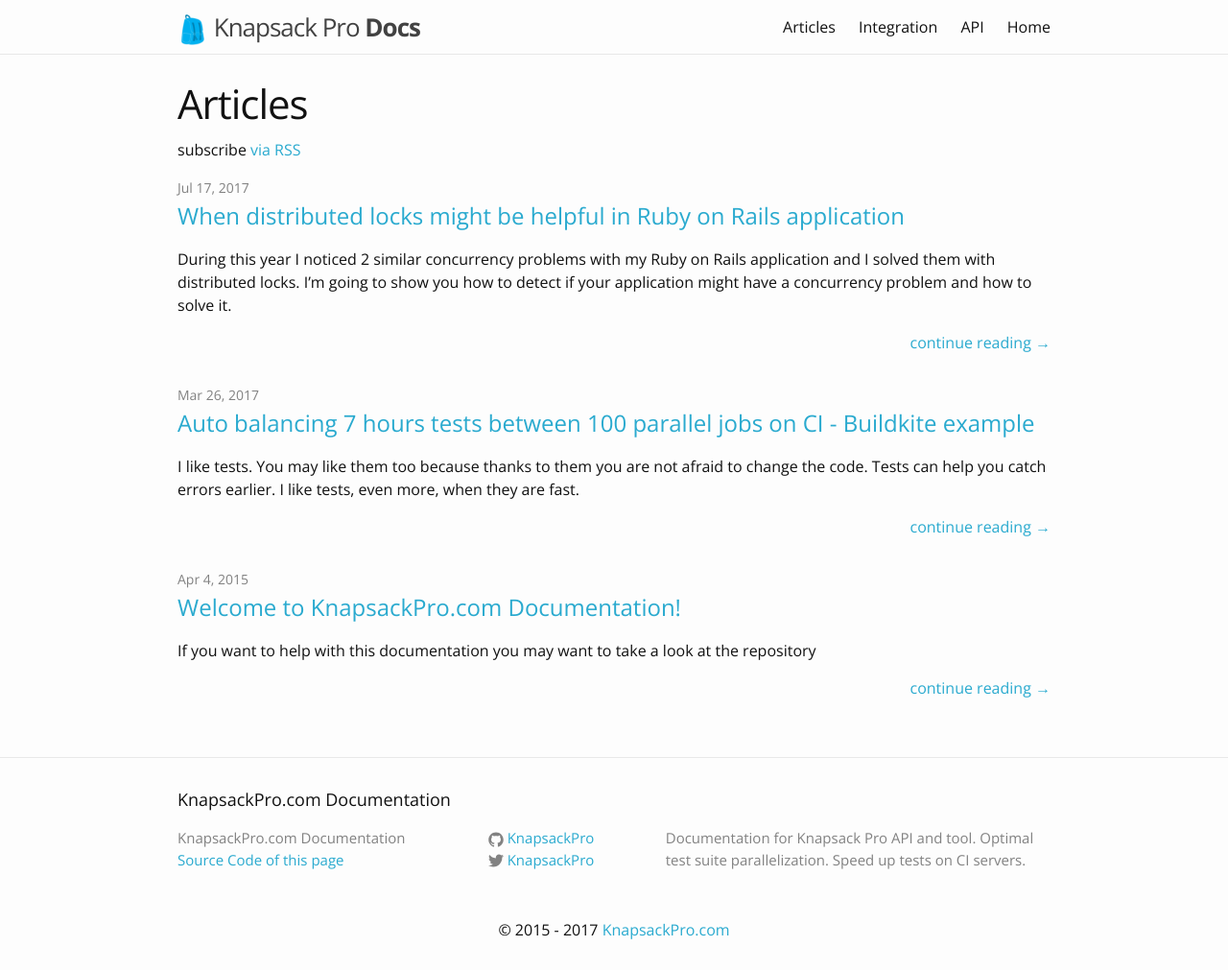
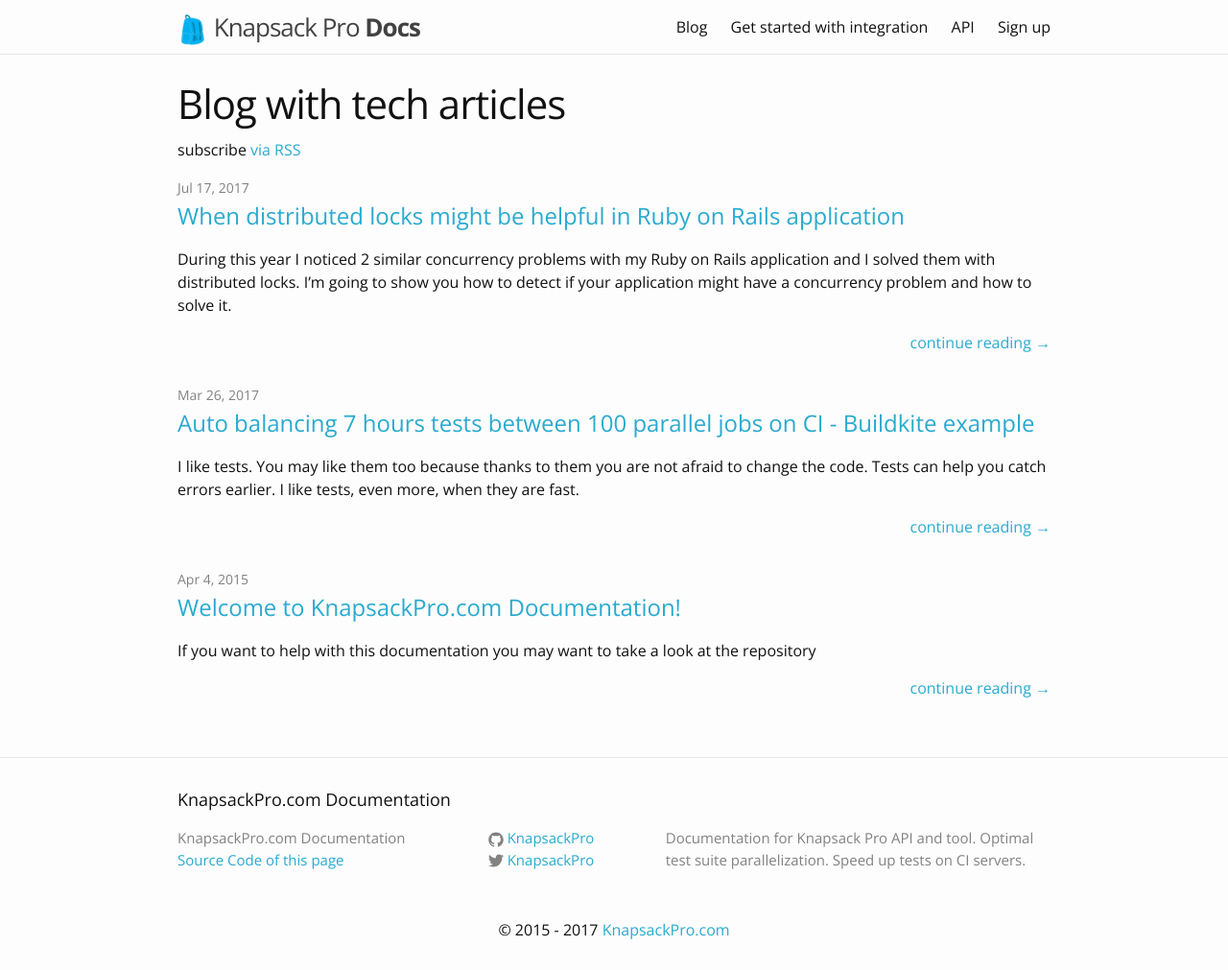
Before and after one commit to KnapsackPro/docs.knapsackpro.com, a Jekyll site: the page built from index.html, in a window 1280 px wide. Shown: the whole page at 96% size. Built offline with Jekyll 4.4.1, drawn with Linux system fonts in a browser that asks for light colours; nearby versions of some CDN libraries.

Commit message:
Better names for top navigation links and change articles to blog with tech articles

```diff
--- a/_includes/header.html
+++ b/_includes/header.html
@@ -2,9 +2,12 @@
 
   <div class="wrapper">
 
+    <a class="site-title" href="{{ site.knapsack_pro_url }}/">
+      <img src="/images/logo.png" alt="Knapsack Pro Documentation" width="32" height="32">
+      Knapsack Pro&nbsp;
+    </a>
     <a class="site-title" href="{{ site.baseurl }}/">
-      <img src="/images/logo.png" alt="Knapsack Pro Documentation" width="32" height="32">
-      Knapsack Pro <strong>Docs</strong>
+      <strong>Docs</strong>
     </a>
 
     <nav class="site-nav">
@@ -17,10 +20,10 @@
       </a>
 
       <div class="trigger">
-        <a class="page-link" href="/">Articles</a>
-        <a class="page-link" href="/integration/">Integration</a>
+        <a class="page-link" href="/">Blog</a>
+        <a class="page-link" href="/integration/">Get started with integration</a>
         <a class="page-link" href="/api/">API</a>
-        <a class="page-link" href="{{ site.knapsack_pro_url }}">Home</a>
+        <a class="page-link" href="{{ site.knapsack_pro_url }}">Sign up</a>
       </div>
     </nav>
 
--- a/index.html
+++ b/index.html
@@ -4,7 +4,7 @@ layout: default
 
 <div class="home">
 
-  <h1 class="post-title">Articles</h1>
+  <h1 class="post-title">Blog with tech articles</h1>
 
   <p class="rss-subscribe">subscribe <a href="{{ "/feed.xml" | prepend: site.baseurl }}">via RSS</a></p>
 
```
